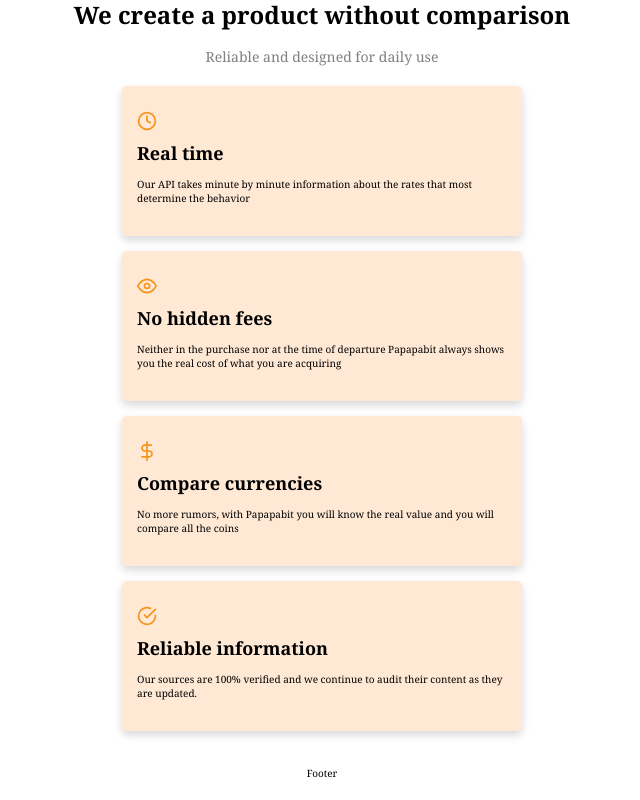
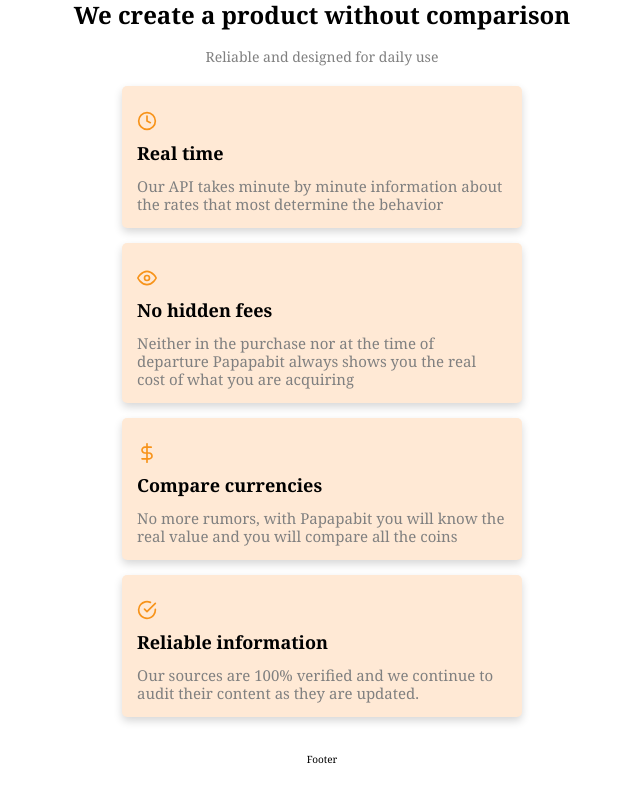
Before and after one commit to rroderickk/mobilefirst, a React app: page /mobilefirst/ in a window 1280 px wide. Shown: the part 2178-2978 px from the top of the page, without its empty margins (318-958 px from the left). Built offline with nearby package versions, Linux system fonts and the light colour scheme; no server answers.

Commit message:
[FIX] card styles

```diff
--- a/src/components/SectionDos/index.jsx
+++ b/src/components/SectionDos/index.jsx
@@ -13,22 +13,22 @@
   <article className="product-detail-card">
     <span  className="icon clock"></span>
     <p     className="product-card-title">Real time</p>
-    <p     clasName="product-card-body">Our API takes minute by minute information about the rates that most determine the behavior</p>
+    <p     className="product-card--body">Our API takes minute by minute information about the rates that most determine the behavior</p>
   </article>
   <article className="product-detail-card">
     <span  className="icon eye"></span>
     <p     className="product-card-title">No hidden fees</p>
-    <p     clasName="product-card-body">Neither in the purchase nor at the time of departure Papapabit always shows you the real cost of what you are acquiring</p>
+    <p     className="product-card--body">Neither in the purchase nor at the time of departure Papapabit always shows you the real cost of what you are acquiring</p>
   </article>
   <article className="product-detail-card">
     <span  className="icon dollar"></span>
     <p     className="product-card-title">Compare currencies</p>
-    <p     clasName="product-card-body">No more rumors, with Papapabit you will know the real value and you will compare all the coins</p>
+    <p     className="product-card--body">No more rumors, with Papapabit you will know the real value and you will compare all the coins</p>
   </article>
   <article className="product-detail-card">
     <span  className="icon check"></span>
     <p     className="product-card-title">Reliable information</p>
-    <p     clasName="product-card-body">Our sources are 100% verified and we continue to audit their content as they are updated.</p>
+    <p     className="product-card--body">Our sources are 100% verified and we continue to audit their content as they are updated.</p>
   </article>
 
 </section>
--- a/src/components/SectionDos/index.scss
+++ b/src/components/SectionDos/index.scss
@@ -42,7 +42,7 @@
   width: 90%;
   min-width: 288px;
   max-width: 400px;
-  height: 150px;
+  height: auto;
   margin: 15px auto;
   padding: 15px;
   background-color: var(--soft-orange);
@@ -74,16 +74,17 @@
 .check{
   background-image: url("@icons/check-circle.svg");
 }
-.product-card-title{
+.product-card-title {
   margin-bottom: 15px;
   font-size: 1.8rem;
   font-weight: bold;
   line-height: 1.8rem;
   color: var(--black);
+  // outline: 4px solid red;
 }
-.product-card-body{
-  outline: 4px solid red;
-  font-size: 1.4rem;
+.product-card--body {
+  // outline: 4px solid red;
+  font-size: 1.5rem;
   font-weight: 500;
   line-height: 1.8rem;
   color: #808080;
```
